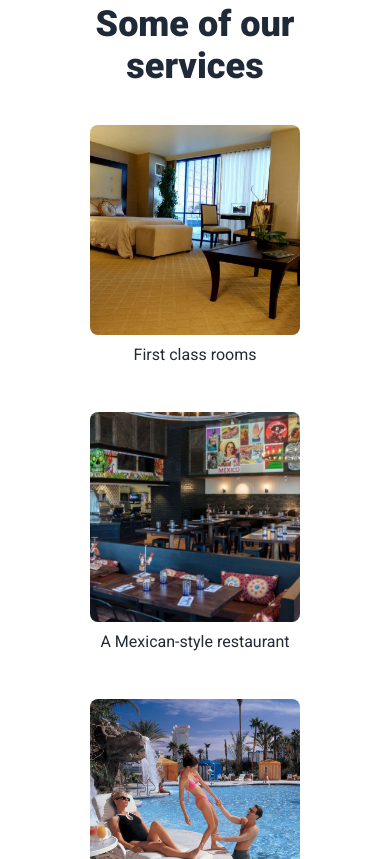
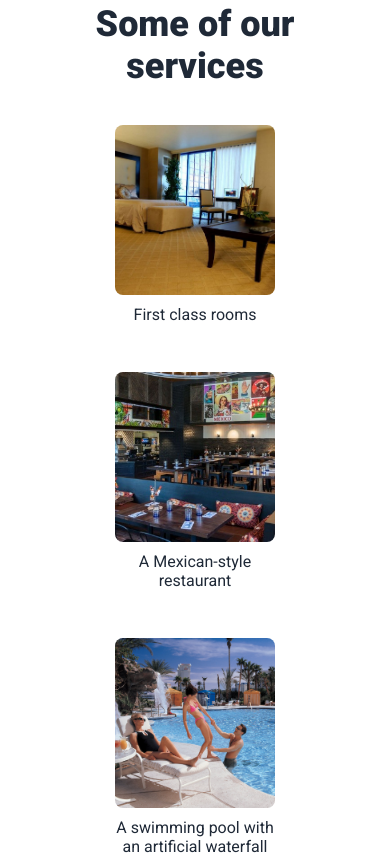
Before and after one commit to PablloZz/Landing-Page, a plain HTML site: page index.html in a window 390 px wide. Shown: the part 899-1758 px from the top of the page. Drawn offline with Linux system fonts and the light colour scheme.

Commit message:
fix: Update services section styles
Replace flex-direction with flex-wrap for responsiveness to remove
unnecessary change of images dimensions;

```diff
--- a/src/assets/styles/styles.css
+++ b/src/assets/styles/styles.css
@@ -259,17 +259,12 @@ img {
 
 @media screen and (max-width: 1100px) {
   .services__examples {
-    flex-direction: column;
-    align-items: center;
+    flex-wrap: wrap;
+    justify-content: center;
   }
 
   .service {
-    width: 430px;
     align-items: center;
-  }
-
-  .service__image-wrapper {
-    height: 430px;
   }
 }
 
@@ -325,14 +320,6 @@ img {
     margin-right: -12%;
   }
 
-  .service {
-    width: 210px;
-  }
-
-  .service__image-wrapper {
-    height: 210px;
-  }
-
   .review__text {
     font-size: 24px;
   }
```
